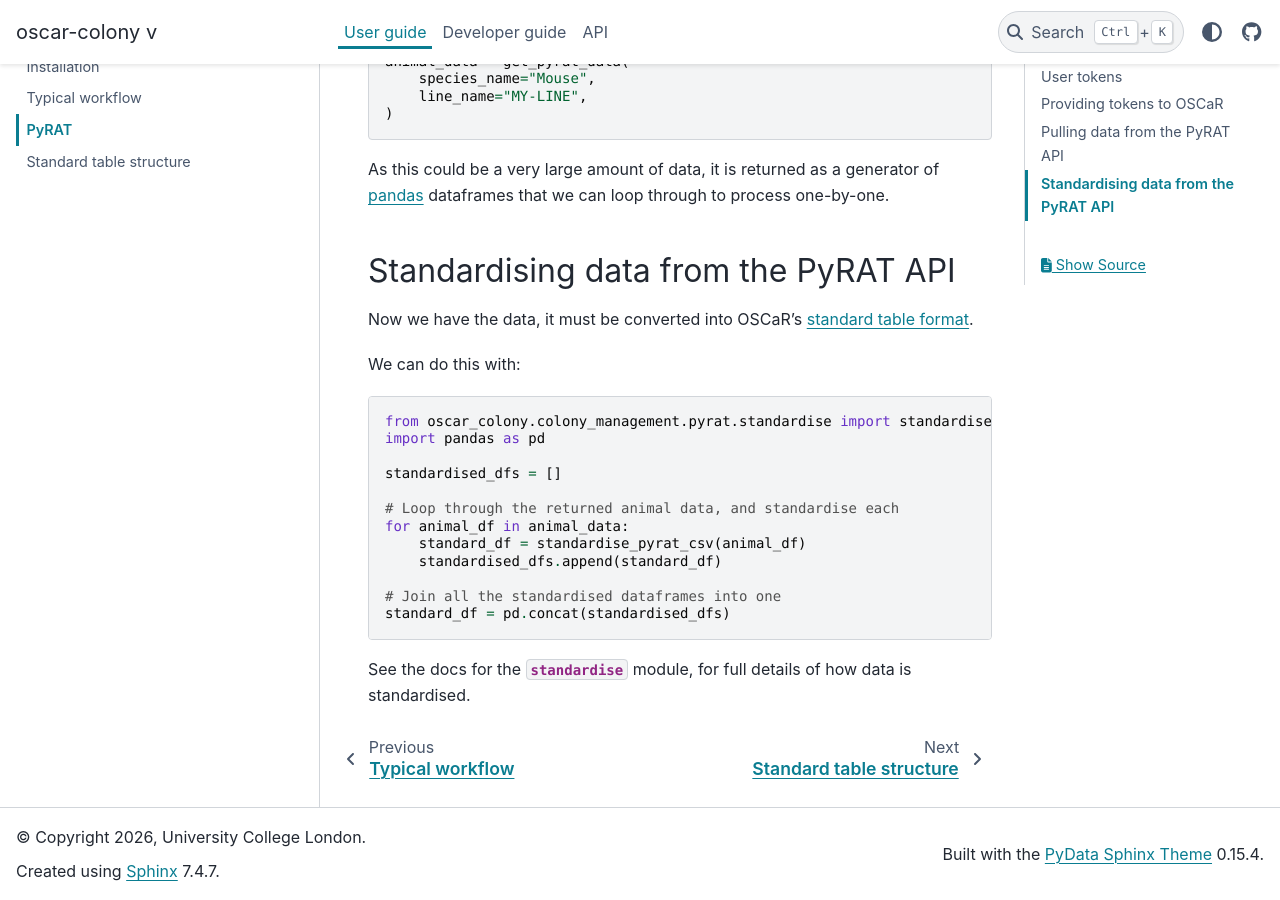
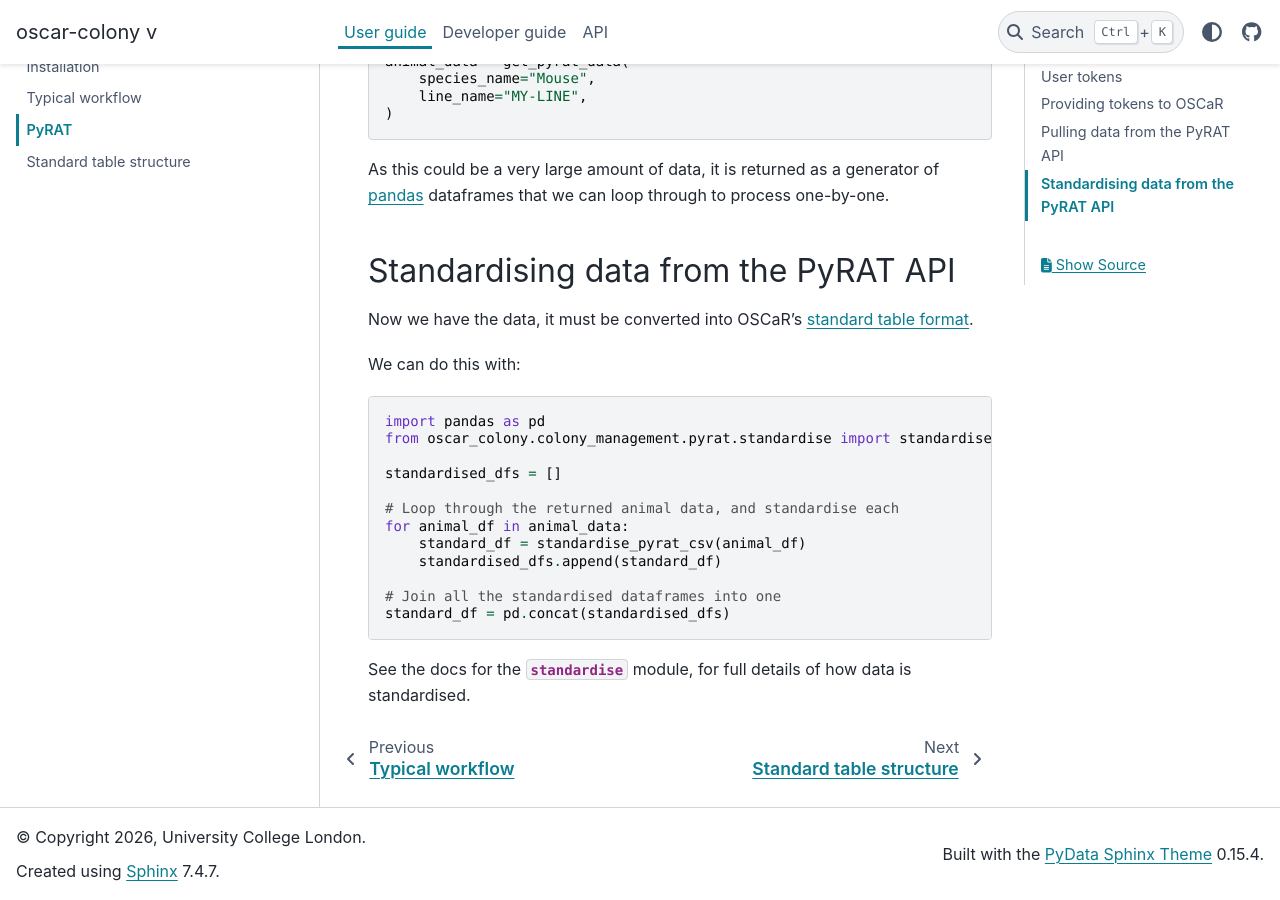
Before and after one commit to neuroinformatics-unit/OSCaR, a Sphinx documentation site: the page built from docs/source/user_guide/pyrat.md, in a window 1280 px wide and 900 px high, scrolled down 1843 px. Built offline with Sphinx 7.4.7 and the PyData theme 0.15.4, drawn with Linux system fonts in a browser that asks for light colours.

````diff
--- a/docs/source/user_guide/pyrat.md
+++ b/docs/source/user_guide/pyrat.md
@@ -67,8 +67,8 @@ Now we have the data, it must be converted into OSCaR's [standard table format](
 
 We can do this with:
 ```python
+import pandas as pd
 from oscar_colony.colony_management.pyrat.standardise import standardise_pyrat_csv
-import pandas as pd
 
 standardised_dfs = []
 
````
